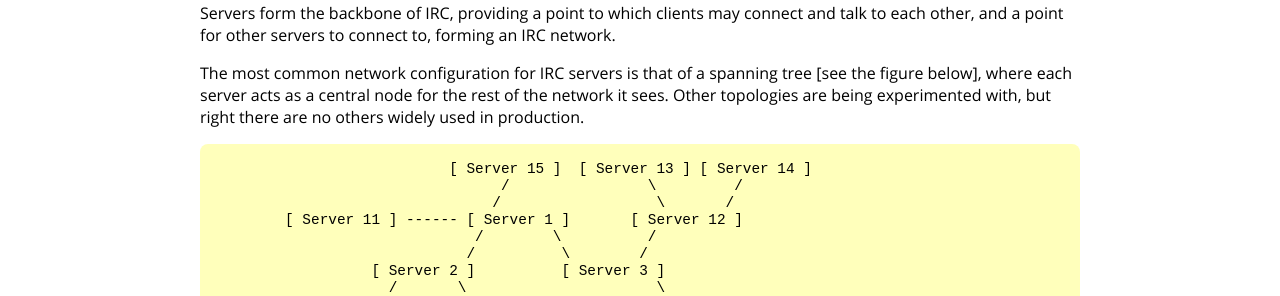
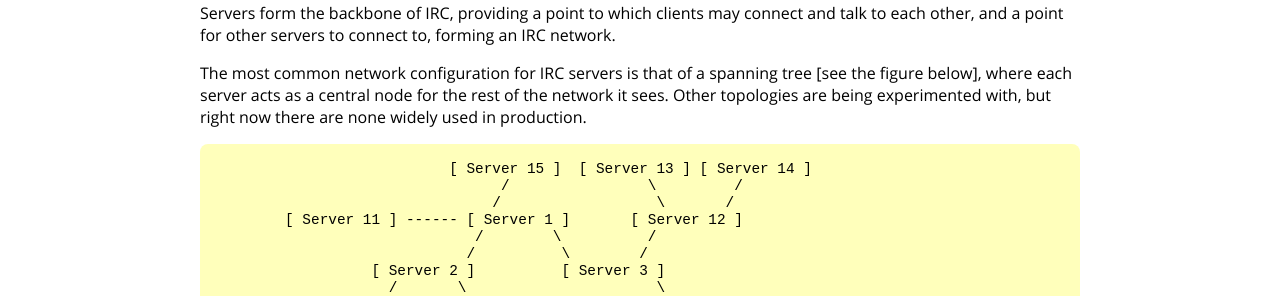
Before and after one commit to ircdocs/modern-irc, a Jekyll site: the page built from index.md, in a window 1280 px wide and 900 px high, scrolled down 1061 px. Shown: the part 198-494 px from the top of the window. Built offline with Jekyll 4.4.1, drawn with Linux system fonts in a browser that asks for light colours.

Commit message:
fix typo

```diff
--- a/index.md
+++ b/index.md
@@ -61,7 +61,7 @@ A typical IRC network consists of servers and clients connected to those servers
 
 Servers form the backbone of IRC, providing a point to which clients may connect and talk to each other, and a point for other servers to connect to, forming an IRC network.
 
-The most common network configuration for IRC servers is that of a spanning tree [see the figure below], where each server acts as a central node for the rest of the network it sees. Other topologies are being experimented with, but right there are no others widely used in production.
+The most common network configuration for IRC servers is that of a spanning tree [see the figure below], where each server acts as a central node for the rest of the network it sees. Other topologies are being experimented with, but right now there are none widely used in production.
 
                                [ Server 15 ]  [ Server 13 ] [ Server 14 ]
                                      /                \         /
```
